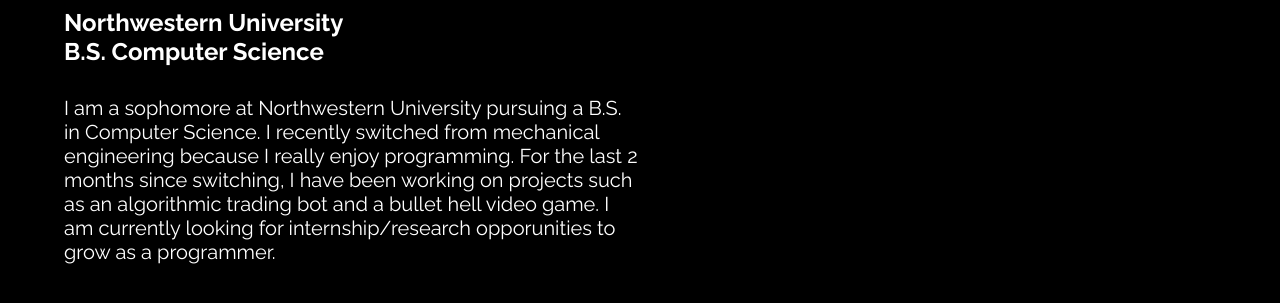
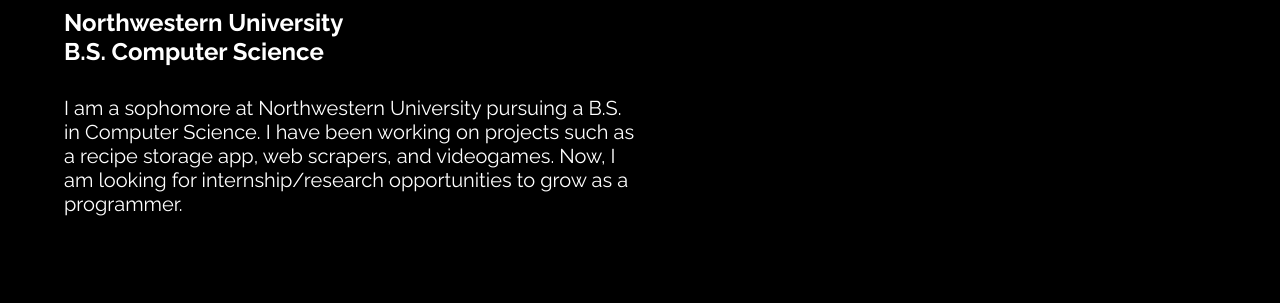
Before and after one commit to oqueuo/KeunSeongK, a plain HTML site: page index.html in a window 1280 px wide. Shown: the part 383-686 px from the top of the page. Drawn offline with Linux system fonts and the light colour scheme.

Commit message:
Update index.html

```diff
--- a/index.html
+++ b/index.html
@@ -44,12 +44,9 @@
         <div id="about-text">
           <h1>Seong Kim</h1>
           <h2>Northwestern University<br>B.S. Computer Science</h2>
-          <p>I am a sophomore at Northwestern University pursuing
-            a B.S. in Computer Science. I recently switched from mechanical engineering
-            because I really enjoy programming. For the last 2 months since switching,
-            I have been working on projects such as an algorithmic trading bot and a
-            bullet hell video game. I am currently looking for internship/research
-            opporunities to grow as a programmer.
+          <p>I am a sophomore at Northwestern University pursuing a B.S. in Computer Science.
+            I have been working on projects such as a recipe storage app, web scrapers, and videogames.
+            Now, I am looking for internship/research opportunities to grow as a programmer.
           </p>
         </div>
       </section>
```
